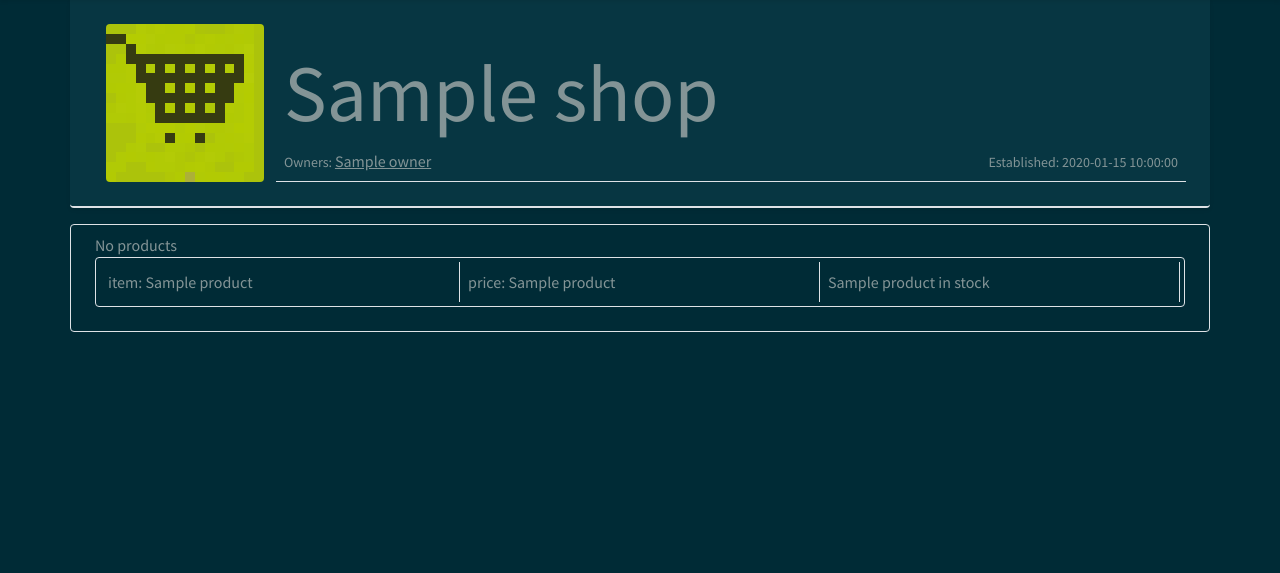
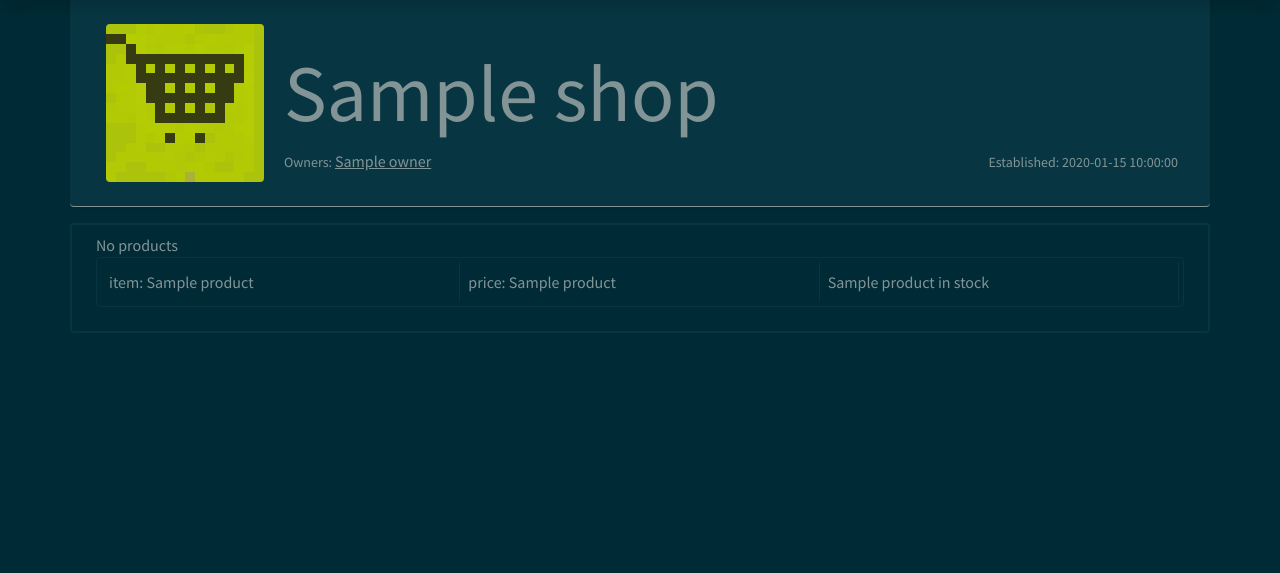
Before and after one commit to Veikkosuhonen/RuokaNet, a Flask app: template templates/shop.html in a window 1280 px wide. Shown: the part 122-695 px from the top of the page. Run offline with Flask 2, Linux system fonts and the light colour scheme; the template is opened without the code that fills it: most values are stand-ins (such as "Sample title", 1, 10 or a date in 2020).

Commit message:
UI visual improvements

```diff
--- a/templates/items.html
+++ b/templates/items.html
@@ -5,7 +5,7 @@
 <div class="row m-3">
     <h3 class="display-3">Items</h3>
 </div>
-    <table class="table">
+    <table class="table table-hover">
         <thead>
             <tr>
                 <th scope="col">Item</th>
--- a/templates/layout.html
+++ b/templates/layout.html
@@ -5,7 +5,7 @@
 <title>Virtual market - {% block title %}{% endblock %}</title>
 <body>
 
-<nav class="navbar navbar-expand-md navbar-dark bg-dark shadow-sm px-5">
+<nav class="navbar navbar-expand-md navbar-dark bg-dark shadow px-5">
     <button class="navbar-toggler" type="button" data-toggle="collapse" data-target="#navbar0" aria-controls="navbar-collapse" aria-expanded="false" aria-label="Toggle navigation">
         <span class="navbar-toggler-icon"></span>
     </button>
--- a/templates/macros.html
+++ b/templates/macros.html
@@ -6,7 +6,7 @@
 <div class="col">
     <div class="card mb-3 shadow-sm">
         <div class="row g-0">
-            <a class="col-sm-3 col-lg-2" href="/shops/{{ shop['id'] }}">
+            <a class="col-sm-3 col-lg-2 stretched-link" href="/shops/{{ shop['id'] }}">
                 <img src="/static/img/vm.png" class="img-fluid" style="object-fit: fill; width: 100%; height: 100%; image-rendering: crisp-edges; image-rendering: pixelated;">
             </a>
             <div class="col align-self-start">
--- a/templates/products.html
+++ b/templates/products.html
@@ -5,7 +5,7 @@
 <div class="row m-3">
     <h3 class="display-3">Products</h3>
 </div>
-    <table class="table">
+    <table class="table table-hover">
         <thead>
             <tr>
                 <th scope="col">Item</th>
--- a/templates/shop.html
+++ b/templates/shop.html
@@ -4,11 +4,11 @@
 {% block header %}{{ shop.shopname }}{% endblock %}
 {% block content %}
 <div class="container">
-    <div class="row p-4 bg-dark border-2 border-bottom rounded-bottom shadow-sm">
+    <div class="row p-4 bg-dark border-1 border-bottom rounded-bottom border-secondary shadow-sm">
         <div class="col-2">
             <img src="/static/img/vm.png" class="img-fluid rounded" style="object-fit: fill; width: 100%; height: 100%; image-rendering: crisp-edges; image-rendering: pixelated;">
         </div>
-        <div class="col align-self-end p-2 border-bottom">
+        <div class="col align-self-end p-2 border-bottom border-dark">
             <h1 class="display-1">{{ shop.shopname }}</h1>
             {% if shop.n_owners > 0 %}
             <small class="text-muted">Owners: </small>
@@ -17,12 +17,12 @@
             <small>Inactive</small>
             {% endif %}
         </div>
-        <div class="col-auto align-self-end p-2 border-bottom">
+        <div class="col-auto align-self-end p-2 border-bottom border-dark">
             <small class="text-muted">Established: {{ shop.creation_date }}</small>
         </div>
     </div>
 
-    <div class="row p-2 px-4 mt-3 border rounded">
+    <div class="row p-2 px-4 mt-3 border border-2 border-dark rounded">
         {% if shop.has_products %}
         <h3>Products</h3>
         {% else %}
@@ -30,18 +30,18 @@
         {% endif %}
 
     {% for product in shop.products %}
-    <div class="row mx-auto p-1 border rounded mb-3">
-        <div class="col p-2 border-end">
+    <div class="row mx-auto p-1 border rounded border-dark mb-3">
+        <div class="col p-2 border-end border-dark">
             <span class="text-muted">item: </span>{{product[1]}}
         </div>
-        <div class="col p-2 border-end">
+        <div class="col p-2 border-end border-dark">
             <span class="text-muted">price: </span>{{product[2]}}
         </div>
-        <div class="col p-2 border-end">
+        <div class="col p-2 border-end border-dark">
             {{product[3]}}<span class="text-muted"> in stock</span>
         </div>
         {% if isowner %}
-        <div class="col border-end">
+        <div class="col border-end border-dark">
             <form action="/shops/{{ shop.shopid }}/products/{{product[0]}}" method="POST" class="row">
                 <label class="col-auto col-form-label">Update price</label>
                 <input type="number" min=0 maxlength="16" name="newprice" value="{{product[2]}}" class="form-control col" required>
@@ -71,9 +71,9 @@
     {% endfor %}
 
     {% if isowner %}
-    <div class="border rounded mb-2">
+    <div class="border border-2 border-dark rounded mb-2">
         <div class="col align-self-start">
-            <div class="row mb-1 bg-dark text-muted border-bottom rounded-top">
+            <div class="row mb-1 bg-dark text-muted border-bottom border-dark rounded-top">
                 <small>Add new product</small>
             </div>
             <div class="row m-2 text-danger" id="productValidationMessage"></div>
@@ -84,7 +84,7 @@
                     <option value="{{item[1]}}">{{item[1]}}</option>
                     {% endfor %}
                 </select>
-                <input type="number" min=0 required name="price" id="productPrice" value="" placeholder="price" class="form-control col p-2 border-end" onchange="checkProduct({{ macros.filter(shop.products, 1) }})">
+                <input type="number" min=0 required name="price" id="productPrice" value="" placeholder="price" class="form-control col p-2 border-end border-dark" onchange="checkProduct({{ macros.filter(shop.products, 1) }})">
                 <input type="submit" value="add" id="productSubmit" class="form-control btn btn-primary col mx-2">
                 <input type="hidden" name="csrf_token" value="{{ csrf_token }}">
             </form>
@@ -95,8 +95,8 @@
     </div>
 
     {% if isowner %}
-    <div class="border rounded mt-4 p-4">
-        <form action="/shops/{{ shop.shopid }}/inviteuser" method="POST" class="row border rounded p-2 mb-3">
+    <div class="border border-2 border-dark rounded mt-4 p-4">
+        <form action="/shops/{{ shop.shopid }}/inviteuser" method="POST" class="row border border-dark rounded p-2 mb-3">
             <label class="col-2 col-form-label">Invite users to shop</label>
             <input type="text" name="receivername" id="receivername" maxLength="16" class="form-control col" oninput="checkInvite({{ macros.filter(shop.owners, 1) }})">
             <input type="submit" value="invite"  id="inviteSubmit" class="btn btn-primary disabled col-2 mx-2">
@@ -104,7 +104,7 @@
         </form>
         <script src="/static/js/create_invite.js"></script>
 
-        <form action="/shops/{{ shop.shopid }}/leave" method="POST" class="row border rounded p-2" onsubmit="return leaveSubmit( {{ shop.n_owners }} )">
+        <form action="/shops/{{ shop.shopid }}/leave" method="POST" class="row border border-dark rounded p-2" onsubmit="return leaveSubmit( {{ shop.n_owners }} )">
             <label class="col-2 col-form-label">Leave this shop</label>
             <input type="submit" value="Leave" class="btn btn-danger col-2">
             <input type="hidden" name="csrf_token" value="{{ csrf_token }}">
--- a/templates/transactions.html
+++ b/templates/transactions.html
@@ -6,7 +6,7 @@
     <h3 class="display-3">Transactions</h3>
     <small>This page is only visible to special users with access level > 0</small>
 </div>
-    <table class="table">
+    <table class="table table-hover">
         <thead>
             <tr>
                 <th scope="col">Shop</th>
```
Also changed, not shown: templates/index.html (+7 -5 lines), templates/private_user.html (+32 -22 lines), templates/public_user.html (+7 -7 lines).
